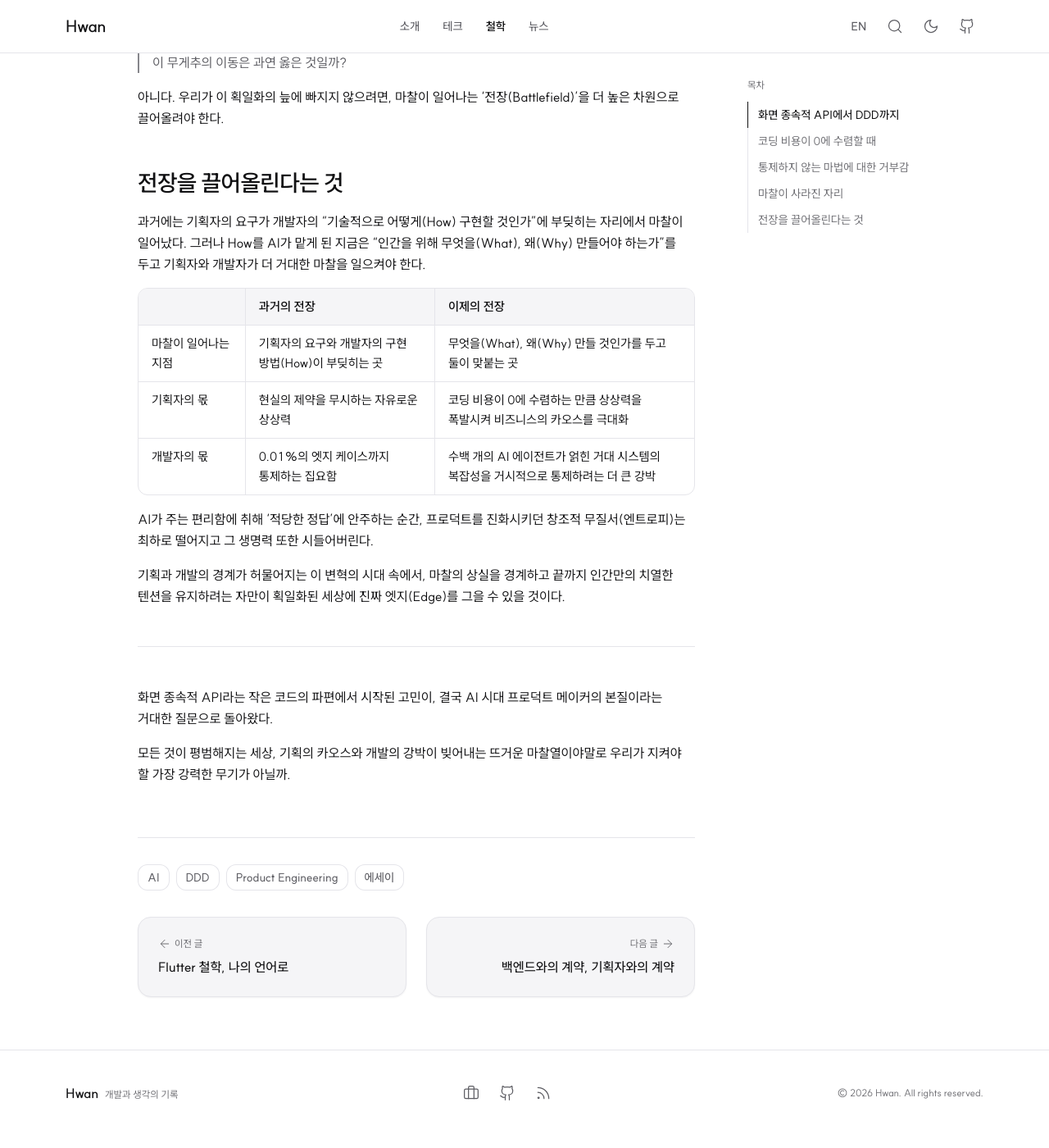
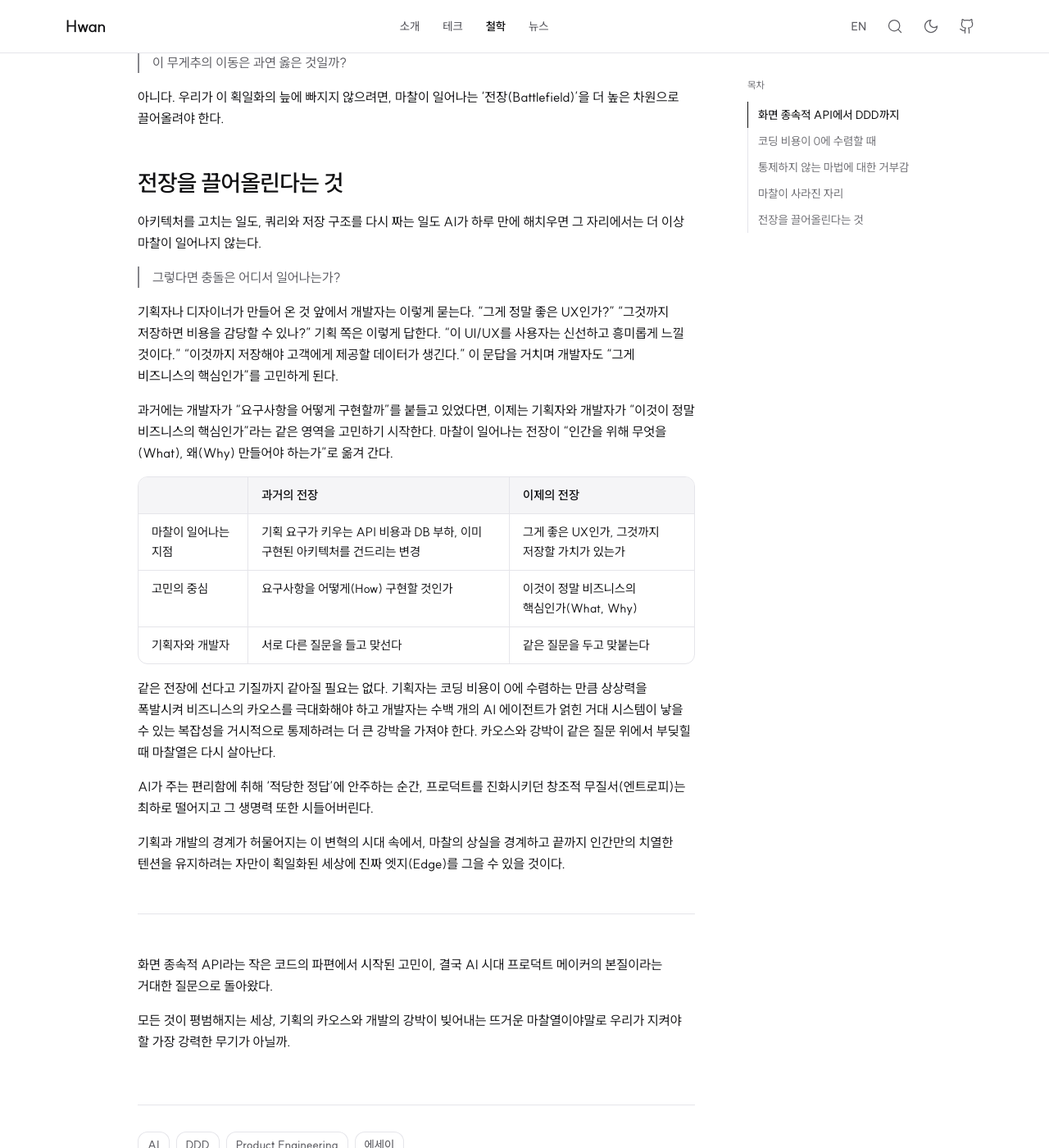
Before and after one commit to Hwan3434/Hwan3434.github.io, a Jekyll site: the page built from _posts/Philosophy/2026-06-04-ai-era-developer-pm-entropy.md, in a window 1280 px wide and 1400 px high, scrolled down 2300 px. Shown: the whole window at 82% size. Built offline with Jekyll 4.4.1, drawn with Linux system fonts in a browser that asks for light colours; some of the changed text lies outside the part shown.

Commit message:
AI 시대 에세이: 전장 이동을 구체적인 마찰 지점으로 풀기 (#48)
과거 마찰을 API 비용·DB 부하·기존 아키텍처 변경을 둔 How 갈등으로 밝히고,
AI가 그걸 하루 만에 해치우면서 충돌이 UX·저장 가치·비즈니스 핵심 질문으로 옮겨 가
기획자와 개발자가 같은 영역을 고민하게 된다는 흐름으로 고쳤다. 영어판도 맞췄다.


Claude-Session: https://claude.ai/code/session_01HDtNGTE9Uo8NWtWh78Gf2v

Co-authored-by: Claude <noreply@anthropic.com>

```diff
--- a/_posts/Philosophy/2026-06-04-ai-era-developer-pm-entropy.md
+++ b/_posts/Philosophy/2026-06-04-ai-era-developer-pm-entropy.md
@@ -44,7 +44,7 @@ tags: [AI, DDD, Product Engineering, 에세이]
 | 원동력 | 자유로운 상상력 | 변태적인 집요함 |
 | 향하는 곳 | 현실의 제약을 넘어선 비즈니스 가치 | 0.01%의 엣지 케이스까지 통제 |
 
-두 기질은 주로 구현의 자리에서 부딪혔다. 기획자가 원하는 것을 개발자가 기술적으로 어떻게(How) 구현할지, 그게 되는지, 언제 되는지, 예외는 어떻게 처리할지를 두고 기획자의 상상력과 개발자의 집요함이 맞섰다.
+두 기질은 주로 구현의 자리에서 부딪혔다. 기획자의 신박한 요구가 조회를 늘려 API 비용을 키우거나 DB를 무겁게 만들 때, 이미 구현된 아키텍처를 건드려야 할 때 기획자의 상상력과 개발자의 집요함이 맞섰다. 다툼은 언제나 "이 요구사항을 어떻게(How) 구현할 것인가"를 두고 벌어졌다.
 
 이 두 극단적인 기질이 쾅 하고 충돌할 때 터져 나오는 그 거대한 마찰열이 위대한 프로덕트를 탄생시켰다.
 
@@ -68,13 +68,21 @@ tags: [AI, DDD, Product Engineering, 에세이]
 
 ## 전장을 끌어올린다는 것
 
-과거에는 기획자의 요구가 개발자의 "기술적으로 어떻게(How) 구현할 것인가"에 부딪히는 자리에서 마찰이 일어났다. 그러나 How를 AI가 맡게 된 지금은 "인간을 위해 무엇을(What), 왜(Why) 만들어야 하는가"를 두고 기획자와 개발자가 더 거대한 마찰을 일으켜야 한다.
+아키텍처를 고치는 일도, 쿼리와 저장 구조를 다시 짜는 일도 AI가 하루 만에 해치우면 그 자리에서는 더 이상 마찰이 일어나지 않는다.
+
+> 그렇다면 충돌은 어디서 일어나는가?
+
+기획자나 디자이너가 만들어 온 것 앞에서 개발자는 이렇게 묻는다. "그게 정말 좋은 UX인가?" "그것까지 저장하면 비용을 감당할 수 있나?" 기획 쪽은 이렇게 답한다. "이 UI/UX를 사용자는 신선하고 흥미롭게 느낄 것이다." "이것까지 저장해야 고객에게 제공할 데이터가 생긴다." 이 문답을 거치며 개발자도 "그게 비즈니스의 핵심인가"를 고민하게 된다.
+
+과거에는 개발자가 "요구사항을 어떻게 구현할까"를 붙들고 있었다면, 이제는 기획자와 개발자가 "이것이 정말 비즈니스의 핵심인가"라는 같은 영역을 고민하기 시작한다. 마찰이 일어나는 전장이 "인간을 위해 무엇을(What), 왜(Why) 만들어야 하는가"로 옮겨 간다.
 
 | | 과거의 전장 | 이제의 전장 |
 |---|---|---|
-| 마찰이 일어나는 지점 | 기획자의 요구와 개발자의 구현 방법(How)이 부딪히는 곳 | 무엇을(What), 왜(Why) 만들 것인가를 두고 둘이 맞붙는 곳 |
-| 기획자의 몫 | 현실의 제약을 무시하는 자유로운 상상력 | 코딩 비용이 0에 수렴하는 만큼 상상력을 폭발시켜 비즈니스의 카오스를 극대화 |
-| 개발자의 몫 | 0.01%의 엣지 케이스까지 통제하는 집요함 | 수백 개의 AI 에이전트가 얽힌 거대 시스템의 복잡성을 거시적으로 통제하려는 더 큰 강박 |
+| 마찰이 일어나는 지점 | 기획 요구가 키우는 API 비용과 DB 부하, 이미 구현된 아키텍처를 건드리는 변경 | 그게 좋은 UX인가, 그것까지 저장할 가치가 있는가 |
+| 고민의 중심 | 요구사항을 어떻게(How) 구현할 것인가 | 이것이 정말 비즈니스의 핵심인가(What, Why) |
+| 기획자와 개발자 | 서로 다른 질문을 들고 맞선다 | 같은 질문을 두고 맞붙는다 |
+
+같은 전장에 선다고 기질까지 같아질 필요는 없다. 기획자는 코딩 비용이 0에 수렴하는 만큼 상상력을 폭발시켜 비즈니스의 카오스를 극대화해야 하고 개발자는 수백 개의 AI 에이전트가 얽힌 거대 시스템이 낳을 수 있는 복잡성을 거시적으로 통제하려는 더 큰 강박을 가져야 한다. 카오스와 강박이 같은 질문 위에서 부딪힐 때 마찰열은 다시 살아난다.
 
 AI가 주는 편리함에 취해 '적당한 정답'에 안주하는 순간, 프로덕트를 진화시키던 창조적 무질서(엔트로피)는 최하로 떨어지고 그 생명력 또한 시들어버린다.
 
```
Also changed, not shown: _posts/en/philosophy/2026-06-04-ai-era-developer-pm-entropy.md (+13 -5 lines).
